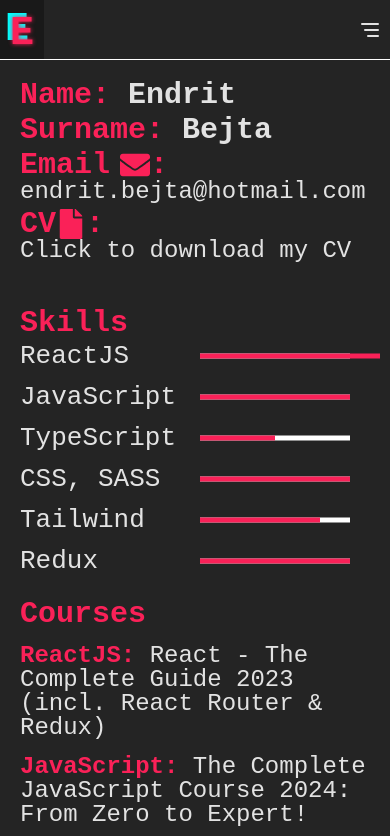
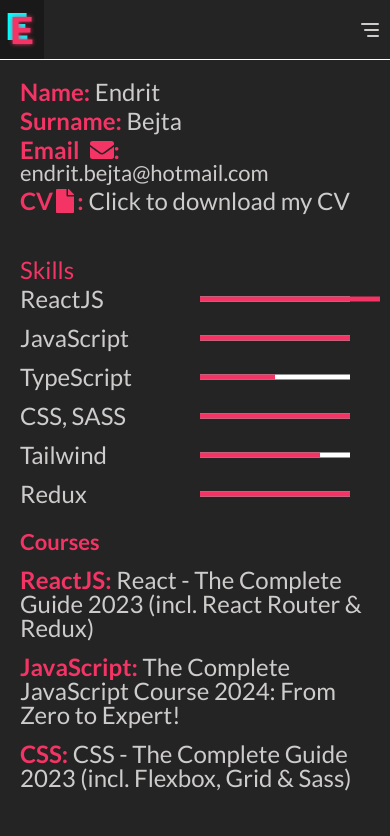
Before and after one commit to endritbejta/my-portfolio, a React (Vite) app: page /about in a window 390 px wide. Shown: the top 836 px of the page. Built offline with nearby package versions, Linux system fonts and the light colour scheme.

Commit message:
changes after kritikat nfacebook

```diff
--- a/src/App.jsx
+++ b/src/App.jsx
@@ -33,7 +33,7 @@
 function App() {
   return (
     <NameRevealedProvider>
-      <RouterProvider router={router} />;
+      <RouterProvider router={router} />
     </NameRevealedProvider>
   );
 }
--- a/src/Layout/Layout.jsx
+++ b/src/Layout/Layout.jsx
@@ -47,7 +47,6 @@
       <div className={classes.blur}></div>
       <Header />
       {/* <hr /> */}
-
       <main className={classes.main}>
         <Outlet />
       </main>
--- a/src/components/NavigateButton.module.css
+++ b/src/components/NavigateButton.module.css
@@ -10,8 +10,9 @@
   overflow: hidden;
   color: white;
   cursor: pointer;
-  font-family: inherit;
+  font-family: monospace;
   font-size: 20px;
+  font-weight: 500;
 }
 
 .button::after {
--- a/src/components/Navigation.module.css
+++ b/src/components/Navigation.module.css
@@ -1,6 +1,6 @@
 .Navigation {
   width: 100%;
-
+  font-family: monospace;
   ul {
     width: 100%;
     display: flex;
--- a/src/components/SingleProject.jsx
+++ b/src/components/SingleProject.jsx
@@ -55,8 +55,7 @@
         </div> */}
       </NavLink>
       <NavLink className={classes.title} to={singleProject.route}>
-        {singleProject.name}{" "}
-        <span style={{ textTransform: "lowercase" }}> ...see more</span>
+        {singleProject.name}
       </NavLink>
       <p className={classes.description}>{singleProject.description}</p>
       <div className={classes.chipHolder}>
--- a/src/index.css
+++ b/src/index.css
@@ -1,4 +1,4 @@
-@import url("https://fonts.googleapis.com/css2?family=Roboto:ital,wght@0,100;0,300;0,400;0,500;0,700;0,900;1,100;1,300;1,400;1,500;1,700;1,900&display=swap");
+@import url("https://fonts.googleapis.com/css2?family=Lato:ital,wght@0,100;0,300;0,400;0,700;0,900;1,100;1,300;1,400;1,700;1,900&family=Oswald:wght@200;300;400;500;600;700&family=Roboto:ital,wght@0,100;0,300;0,400;0,500;0,700;0,900;1,100;1,300;1,400;1,500;1,700;1,900&display=swap");
 * {
   box-sizing: border-box;
   margin: 0;
@@ -6,19 +6,24 @@
 }
 
 :root {
-  font-family: monospace;
+  font-family: "Lato", "sans-serif";
   font-weight: 400;
   line-height: 1;
-  color: rgba(255, 255, 255, 0.87);
 
   --color-black: rgba(0, 0, 0, 0.3);
   --color-gray-500: #242424;
   --color-pink: #fa2158;
   --color-pink-dark: #db1244;
   --color-aqua: aqua;
-  --color-white: rgba(255, 255, 255, 0.87);
+  --color-white: rgb(206, 203, 203);
+  color: var(--color-white);
+  background-color: var(--color-gray-500);
+}
 
-  background-color: var(--color-gray-500);
+@media (max-width: 980px) {
+  :root {
+    --color-pink: #f33464;
+  }
 }
 
 body {
@@ -27,6 +32,11 @@
 
 html {
   scroll-behavior: smooth;
+}
+
+h1,
+h3 {
+  font-weight: 500;
 }
 
 @media (max-width: 920px) {
--- a/src/pages/About.jsx
+++ b/src/pages/About.jsx
@@ -15,10 +15,10 @@
   return (
     <section className={classes.About}>
       <h3 className={classes.name}>
-        <span>Name:</span> Endrit
+        <strong>Name:</strong> Endrit
       </h3>
       <h3 className={classes.surname}>
-        <span>Surname:</span> Bejta
+        <strong>Surname:</strong> Bejta
       </h3>
 
       <a href="mailto:endrit.bejta@hotmail.com">
--- a/src/pages/About.module.css
+++ b/src/pages/About.module.css
@@ -8,6 +8,11 @@
   flex-direction: column;
   gap: 5px;
   overflow-y: auto;
+
+  strong {
+    font-weight: 600;
+    color: var(--color-pink);
+  }
 
   .name,
   .surname,
@@ -21,6 +26,7 @@
 
   .courses {
     color: var(--color-pink);
+    font-weight: 600;
   }
 
   .surname {
@@ -32,8 +38,8 @@
     display: flex;
     align-items: center;
     flex-wrap: wrap;
+    font-size: 30px;
     strong {
-      font-size: 30px;
       display: flex;
       align-items: center;
       margin-right: 5px;
@@ -157,6 +163,17 @@
     padding-block: unset;
     height: unset;
     padding: 20px;
+    .name,
+    .surname,
+    strong,
+    .email,
+    .cvDownload,
+    .skill,
+    .skills,
+    .courses,
+    .course {
+      font-size: 24px;
+    }
   }
 }
 
@@ -178,6 +195,14 @@
     .skill {
       width: 150px;
     }
+    .bio,
+    .courses,
+    .uni,
+    .degree,
+    a,
+    .email {
+      font-size: 22px;
+    }
   }
 }
 
--- a/src/pages/Home.jsx
+++ b/src/pages/Home.jsx
@@ -9,7 +9,6 @@
   const [onMouseOverFired, setOnMouseOverFired] = useState(false);
   const profileCardRef = useRef();
   const { isNameRevealed, setIsNameRevealed } = useNameRevealedContext();
-  console.log(isNameRevealed);
   function comeIntoView() {
     profileCardRef.current?.animate(
       {
--- a/src/pages/Home.module.css
+++ b/src/pages/Home.module.css
@@ -3,6 +3,8 @@
   flex-direction: column;
   align-items: flex-start;
   gap: 40px;
+  font-family: monospace;
+  font-weight: bold;
   height: 100%;
   width: 100%;
   padding: 40px 80px;
@@ -20,11 +22,13 @@
       background-color: var(--color-pink);
       padding: 5px 10px;
       color: white;
+      /* font-weight: 600; */
       border-radius: 10px;
       margin-block: 2px;
       width: max-content;
       display: inline-block;
       position: relative;
+      font-family: monospace;
     }
 
     .nameSpan::before {
@@ -68,6 +72,7 @@
 
   .profession {
     font-size: 22px;
+    font-weight: 500;
     letter-spacing: 1px;
     position: relative;
   }
```
